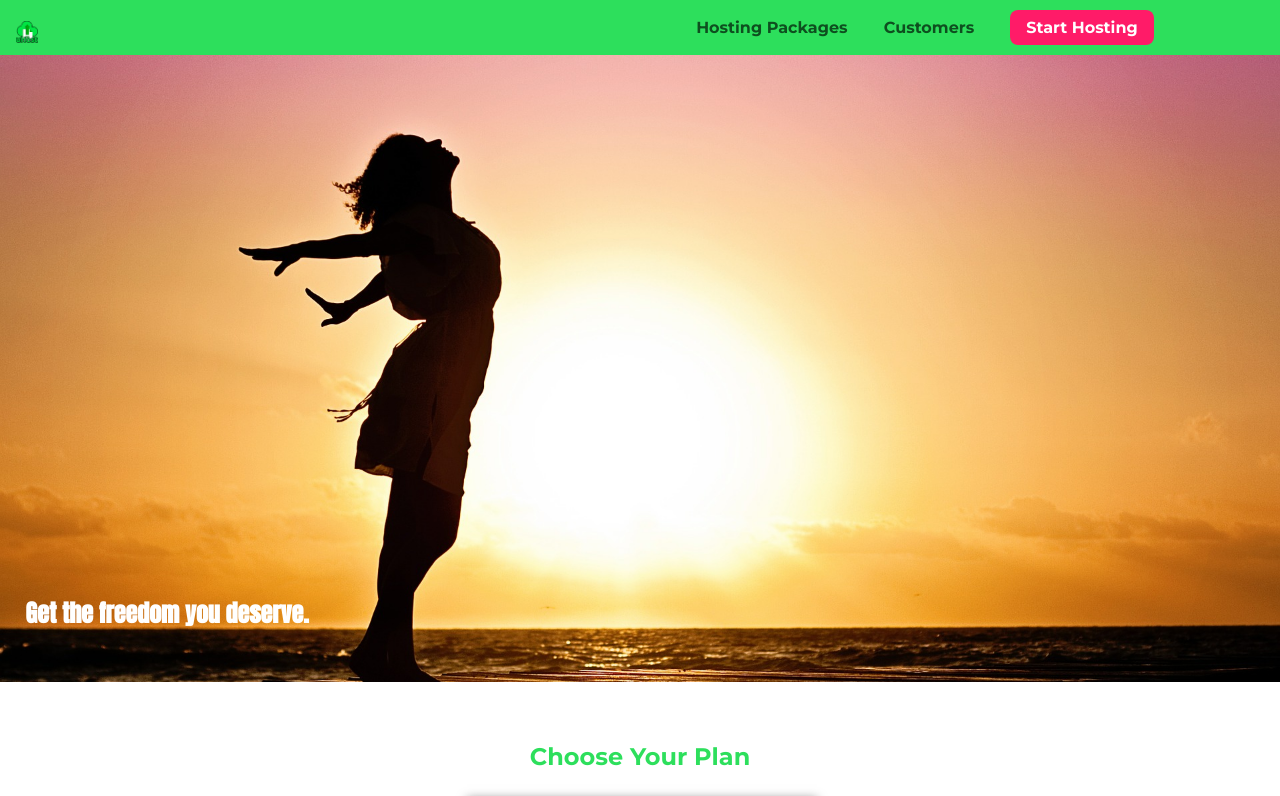
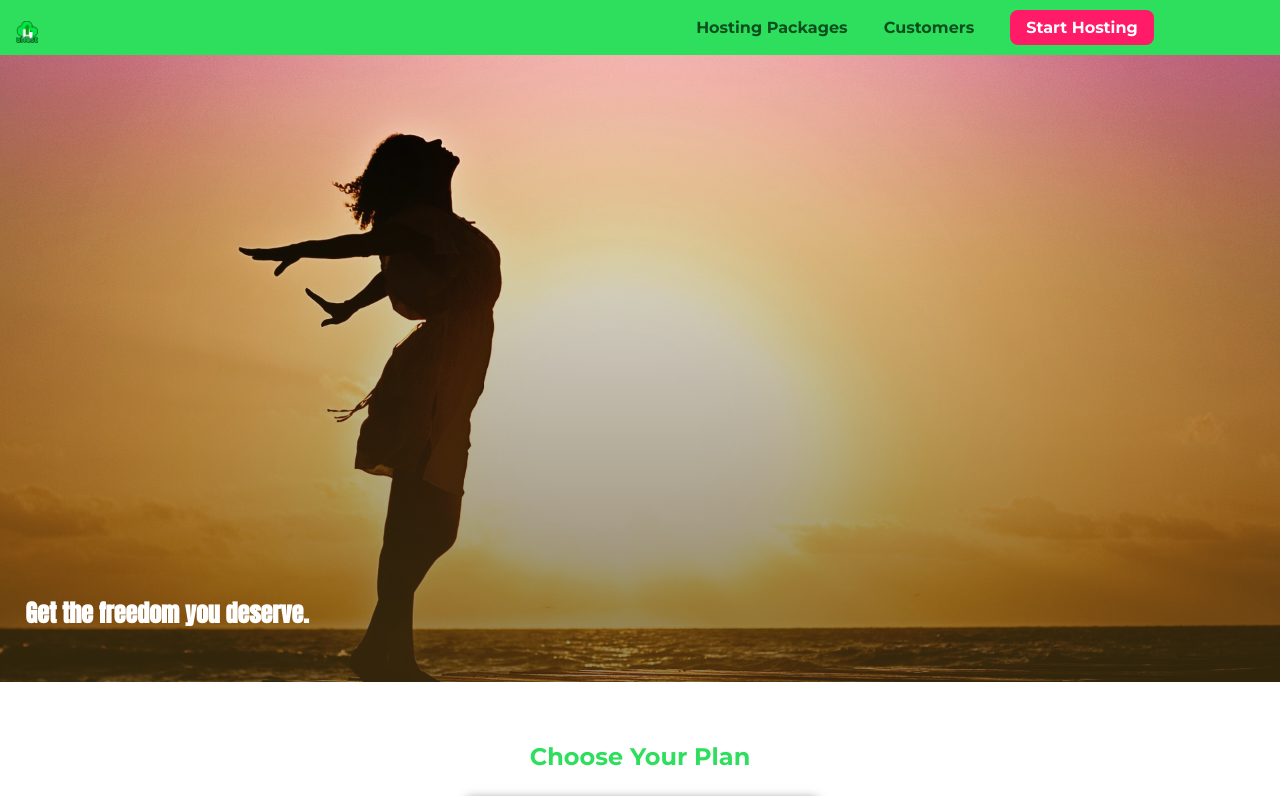
Before and after one commit to erikmanley79/css-complete-project, a plain HTML site: page index.html in a window 1280 px wide. Shown: the top 796 px of the page. Drawn offline with Linux system fonts and the light colour scheme.

Commit message:
Gradient practice

```diff
--- a/main.css
+++ b/main.css
@@ -2,8 +2,13 @@
 
 
 #product-overview {
-  background: url("images/freedom.jpg") left 10% top 34%/cover no-repeat border-box;
+  background: linear-gradient(to top, rgba(80, 60, 18, 0.6) 10%, transparent), url("images/freedom.jpg") left 10% top 34%/cover no-repeat border-box, #cecece;
   background-repeat: no-repeat;
+  background-origin: border-box;
+  background-clip: border-box;
+  background-size: cover;
+  /* background-image: linear-gradient(160deg, red 20%, blue 80%, rgba(0,0,0,0.4)); */
+  /* background-image: radial-gradient(ellipse closest-corner at 20% 50%, red, blue); */
   width: 100%;
   margin-top: 54px;
   height: 628px;
--- a/packages/packages.css
+++ b/packages/packages.css
@@ -3,11 +3,12 @@ main {
 }
 
 .background {
-  background: url("../images/plans-background.jpg");
+  background: url("../images/plans-background.jpg") center/cover;
   position: fixed;
   height: 100%;
   width: 100%;
   z-index: -1;
+  filter: grayscale(40%);
 }
 
 .package {
```
